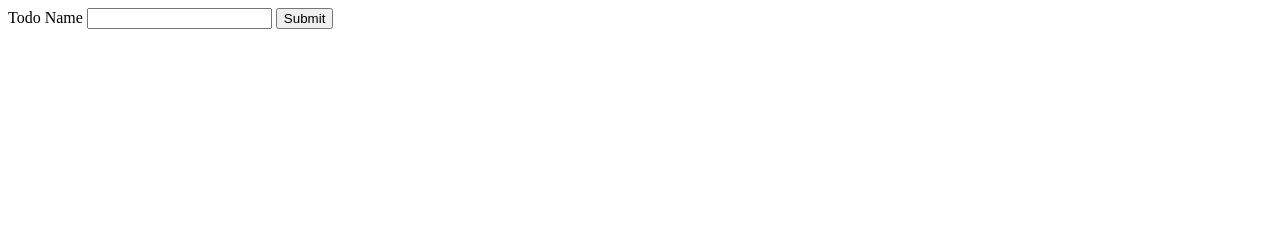
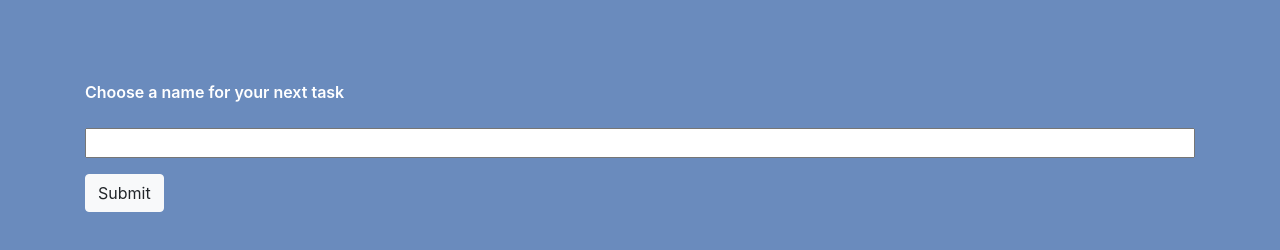
Before and after one commit to Un3x/raw-javascript-todo-lesson, a plain HTML site: page index.html in a window 1280 px wide. Drawn offline with nearby package versions, Linux system fonts and the light colour scheme.

Commit message:
step 3: Added a bit of styling, changing insertion of li from js to jquery

```diff
--- a/index.html
+++ b/index.html
@@ -3,21 +3,41 @@
 
 <head>
     <title>Todo List Made Easy !</title>
-    <link rel="stylesheet" type="text/css" href="style.css">
     <script src="https://code.jquery.com/jquery-3.3.1.min.js" integrity="sha256-FgpCb/KJQlLNfOu91ta32o/NMZxltwRo8QtmkMRdAu8="
         crossorigin="anonymous"></script>
+    <link rel="stylesheet" href="https://stackpath.bootstrapcdn.com/bootstrap/4.1.3/css/bootstrap.min.css" integrity="sha384-MCw98/SFnGE8fJT3GXwEOngsV7Zt27NXFoaoApmYm81iuXoPkFOJwJ8ERdknLPMO"
+        crossorigin="anonymous">
+    <script src="https://cdnjs.cloudflare.com/ajax/libs/popper.js/1.14.3/umd/popper.min.js" integrity="sha384-ZMP7rVo3mIykV+2+9J3UJ46jBk0WLaUAdn689aCwoqbBJiSnjAK/l8WvCWPIPm49"
+        crossorigin="anonymous"></script>
+    <script src="https://stackpath.bootstrapcdn.com/bootstrap/4.1.3/js/bootstrap.min.js" integrity="sha384-ChfqqxuZUCnJSK3+MXmPNIyE6ZbWh2IMqE241rYiqJxyMiZ6OW/JmZQ5stwEULTy"
+        crossorigin="anonymous"></script>
+    <link rel="stylesheet" type="text/css" href="style.css">
+
 </head>
 
 <body>
-    <div>
-        <label>Todo Name</label>
-        <input id="userInput" type="text">
-        <input id="submitTodo" type="submit">
+    <div class="container">
+        <div class="row">
+            <div class="col-md-12">
+                <p>
+                    <label>Choose a name for your next task</label>
+                </p>
+                <p>
+                    <input id="userInput" type="text">
+                </p>
+                <p>
+                    <input id="submitTodo" type="submit" class="btn btn-light">
+                </p>
+            </div>
+        </div>
+        <div class="
+                        col-md-12">
+            <ul id="ul" class="list-group">
+            </ul>
+
+        </div>
     </div>
     <div>
-        <ul id="ul">
-
-        </ul>
     </div>
     <script src="./index.js"></script>
 </body>
--- a/index.js
+++ b/index.js
@@ -4,9 +4,7 @@
     var ul = $('#ul');
 
     function addTodo() {
-        var li = document.createElement('li');
-        var txt = document.createTextNode(input.val());
-        li.append(txt);
+        var li = $('<li class="list-group-item">' + input.val() + '</li>');
         ul.append(li);
     }
 
--- a/style.css
+++ b/style.css
@@ -0,0 +1,16 @@
+body {
+    background-color: #6a8bbd;
+}
+
+label {
+    font-weight: 600;
+    color: white;
+}
+
+.container {
+    margin-top: 80px;
+}
+
+#userInput {
+    width: 100%;
+}
```
